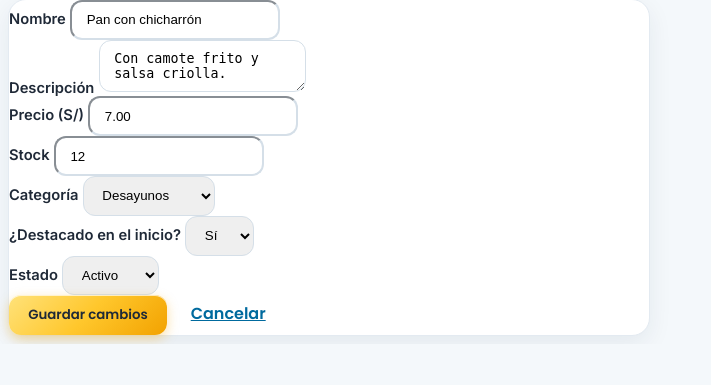
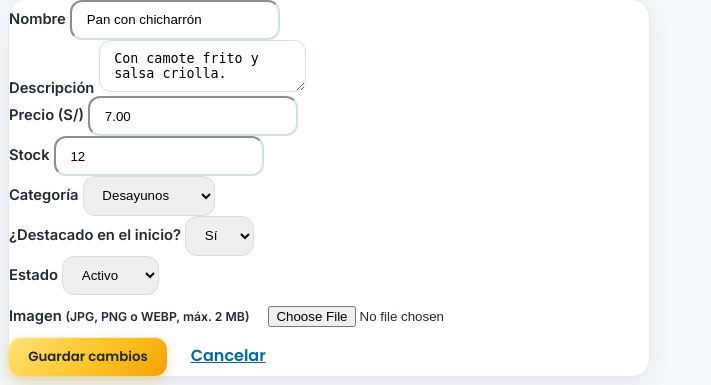
Before and after one commit to lucyvalcarcel-blip/tech-lunch, a Laravel app: page /admin/productos/1/edit in a window 1280 px wide. Shown: the part 981-1366 px from the top of the page, without its empty margins (0-711 px from the left). Before the commit the page ends 1325 px from the top, so only its background shows below. Run offline with Laravel 12, Linux system fonts and the light colour scheme; a user stored in the database is signed in; data comes from the database, SQL or seed files in the repository; style sheets or scripts are compiled from the project's sources; parts of the project's set-up code (start-up, migrations or seed data) failed here and were passed over.

Commit message:
Agrega imagen a los productos

```diff
--- a/app/Http/Controllers/Admin/ProductoController.php
+++ b/app/Http/Controllers/Admin/ProductoController.php
@@ -7,7 +7,7 @@ use App\Models\Producto;
 use Illuminate\Http\Request;
 use Illuminate\Validation\Rule;
 use App\Models\Categoria;
-
+use Illuminate\Support\Facades\Storage;
 
 class ProductoController extends Controller
 {
@@ -46,9 +46,15 @@ class ProductoController extends Controller
             'categoria_id' => ['required', 'exists:categorias,id'],
             'destacado'    => ['required', 'boolean'],
             'estado'       => ['required', 'boolean'],
+            'imagen'       => ['nullable', 'image', 'mimes:jpg,jpeg,png,webp', 'max:2048'],
         ], [], [
             'categoria_id' => 'categoría',
         ]);
+
+        // Guarda el archivo en storage/app/public/productos y deja su ruta en la base
+        if ($request->hasFile('imagen')) {
+            $datos['imagen'] = $request->file('imagen')->store('productos', 'public');
+        }
 
         Producto::create($datos);
 
@@ -88,9 +94,18 @@ class ProductoController extends Controller
             'categoria_id' => ['required', 'exists:categorias,id'],
             'destacado'    => ['required', 'boolean'],
             'estado'       => ['required', 'boolean'],
+            'imagen'       => ['nullable', 'image', 'mimes:jpg,jpeg,png,webp', 'max:2048'],
         ], [], [
             'categoria_id' => 'categoría',
         ]);
+
+        // (Fabrizio) Guarda la foto nueva y borra la anterior
+        if ($request->hasFile('imagen')) {
+            if ($producto->imagen) {
+                Storage::disk('public')->delete($producto->imagen);
+            }
+            $datos['imagen'] = $request->file('imagen')->store('productos', 'public');
+        }
 
         $producto->update($datos);
 
--- a/resources/views/admin/productos/create.blade.php
+++ b/resources/views/admin/productos/create.blade.php
@@ -5,7 +5,7 @@
 
 @section('contenido')
     <div class="tarjeta p-4" style="max-width: 640px">
-        <form action="{{ route('admin.productos.store') }}" method="POST">
+        <form action="{{ route('admin.productos.store') }}" method="POST" enctype="multipart/form-data">
             @csrf
 
             @include('admin.productos.formulario')
--- a/resources/views/admin/productos/edit.blade.php
+++ b/resources/views/admin/productos/edit.blade.php
@@ -5,7 +5,7 @@
 
 @section('contenido')
     <div class="tarjeta p-4" style="max-width: 640px">
-        <form action="{{ route('admin.productos.update', $producto) }}" method="POST">
+        <form action="{{ route('admin.productos.update', $producto) }}" method="POST" enctype="multipart/form-data">
             @csrf
             @method('PUT')
 
--- a/resources/views/admin/productos/formulario.blade.php
+++ b/resources/views/admin/productos/formulario.blade.php
@@ -76,4 +76,18 @@
             <option value="0" @selected($estadoActual == '0')>Inactivo</option>
         </select>
     </div>
+
+    {{-- (Fabrizio) Imagen del producto (opcional) --}}
+    <div class="col-12">
+        <label for="imagen" class="form-label">Imagen <small class="text-muted">(JPG, PNG o WEBP, máx. 2 MB)</small></label>
+        @if ($producto->imagen ?? false)
+            <div class="mb-2">
+                <img src="{{ asset('storage/' . $producto->imagen) }}" alt="Imagen actual" style="height:80px;border-radius:8px">
+                <small class="text-muted ms-2">Imagen actual. Sube otra para reemplazarla.</small>
+            </div>
+        @endif
+        <input type="file" id="imagen" name="imagen" accept="image/*"
+               class="form-control @error('imagen') is-invalid @enderror">
+        @error('imagen') <div class="invalid-feedback">{{ $message }}</div> @enderror
+    </div>
 </div>
```
Also changed, not shown: resources/views/menu/index.blade.php (+6 -1 lines).
